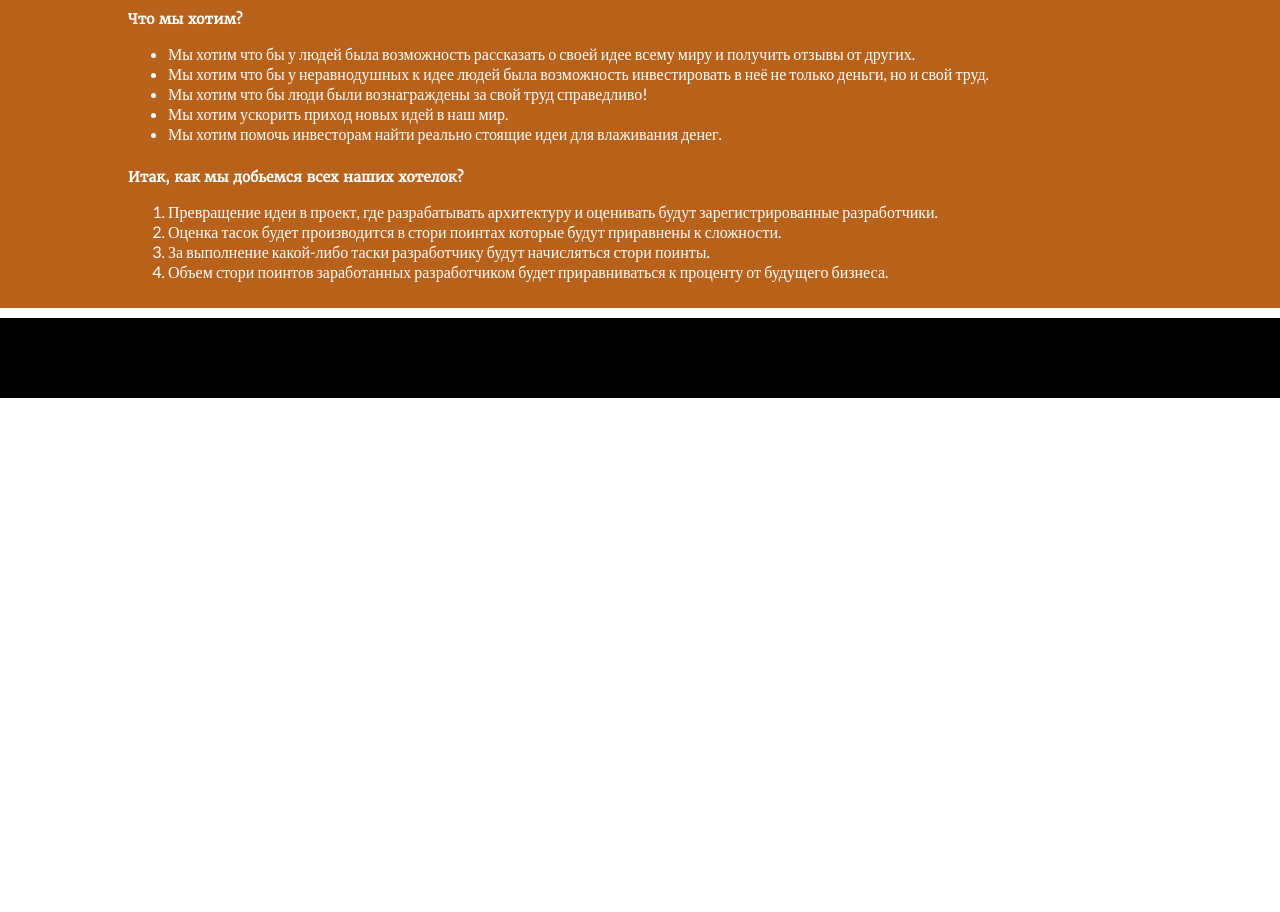
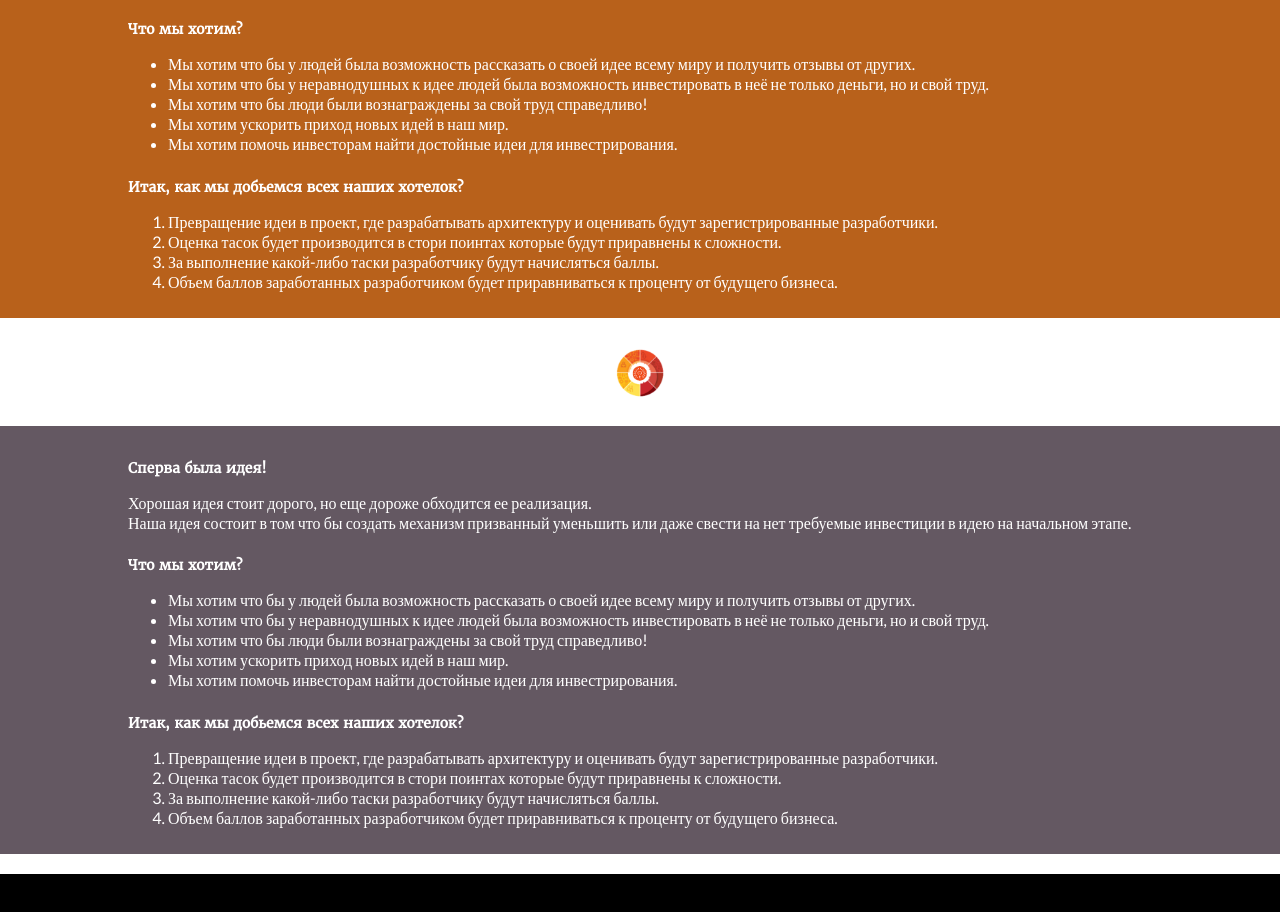
Before and after one commit to dvovna/ITIdea, a plain HTML site: page welcome.html in a window 1280 px wide. Shown: the part 1241-2153 px from the top of the page. Before the commit the page ends 1639 px from the top, so only its background shows below. Drawn offline with Linux system fonts and the light colour scheme.

Commit message:
project section impl;

```diff
--- a/css/style.css
+++ b/css/style.css
@@ -98,7 +98,7 @@ ul.icons-list li {
     width: 200px;
 }
 
-.small-icon {
+.icon.small-icon {
     background-size: 50%;
     background-position: 25px 0;
     padding-top: 75px;
@@ -109,17 +109,17 @@ ul.icons-list li {
     color: black;
 }
 
-.icon.idea-icon {
+.idea-icon {
     background-image: url("../images/idea-icon.jpg");
     background-position:  30px 0;
     background-repeat: no-repeat;
 }
-.icon.project-icon {
+.project-icon {
     background: url("../images/project-icon.png");
     background-position:  30px 0;
     background-repeat: no-repeat;
 }
-.icon.business-icon {
+.business-icon {
     background: url("../images/business-icon.jpg");
     background-position:  30px 2px;
     background-repeat: no-repeat;
@@ -147,26 +147,40 @@ ul.icons-list li {
 }
 /*</text-section>*/
 
-/*<idea-section>*/
-.idea-section {
+/*<description-section>*/
+.description-section {
+    padding: 10px 0;
     text-align: center;
     width: 100%;
 }
-
-.idea-section .text-section {
-    background-color: #b8611b;
+.description-section .text-section {
     text-align: left;
 }
+/*</description-section>*/
 
-.idea-section .text-section h5,
-.idea-section .text-section p,
-.idea-section .text-section ul li,
-.idea-section .text-section ol li{
+/*<idea-section>*/
+.idea-section.text-section {
+    background-color: #b8611b;
+}
+
+.idea-section.text-section h5,
+.project-section.text-section h5,
+.idea-section.text-section p,
+.project-section.text-section p,
+.idea-section.text-section ul li,
+.project-section.text-section ul li,
+.idea-section.text-section ol li,
+.project-section.text-section ol li {
     color: white;
 }
 
 /*</idea-section>*/
 
+/*<project-section>*/
+.project-section.text-section {
+    background-color: #645862;
+}
+/*</project-section>*/
 
 
 
--- a/welcome.html
+++ b/welcome.html
@@ -42,10 +42,10 @@
         </p>
     </section>
 
-    <section class="idea-section">
+    <section class="description-section">
         <div id="idea" class="icon idea-icon small-icon"></div>
 
-        <section class="text-section">
+        <section class="text-section idea-section">
             <h5 class="text-title">Сперва была идея!</h5>
             <p>
                 Хорошая идея стоит дорого, но еще дороже обходится ее реализация.<br/>
@@ -59,17 +59,46 @@
                 <li>Мы хотим что бы у неравнодушных к идее людей была возможность инвестировать в неё не только деньги, но и свой труд.</li>
                 <li>Мы хотим что бы люди были вознаграждены за свой труд справедливо!</li>
                 <li>Мы хотим ускорить приход новых идей в наш мир.</li>
-                <li>Мы хотим помочь инвесторам найти реально стоящие идеи для влаживания денег.</li>
+                <li>Мы хотим помочь инвесторам найти достойные идеи для инвестрирования.</li>
             </ul>
 
             <h5 class="text-title">Итак, как мы добьемся всех наших хотелок?</h5>
             <ol>
                 <li>Превращение идеи в проект, где разрабатывать архитектуру и оценивать будут зарегистрированные разработчики.</li>
                 <li>Оценка тасок будет производится в стори поинтах которые будут приравнены к сложности.</li>
-                <li>За выполнение какой-либо таски разработчику будут начисляться стори поинты.</li>
-                <li>Объем стори поинтов заработанных разработчиком будет приравниваться к проценту от будущего бизнеса.</li>
+                <li>За выполнение какой-либо таски разработчику будут начисляться баллы.</li>
+                <li>Объем баллов заработанных разработчиком будет приравниваться к проценту от будущего бизнеса.</li>
             </ol>
+        </section>
+    </section>
 
+    <section id="project" class="description-section">
+        <div class="icon project-icon small-icon"></div>
+
+        <section class="text-section project-section">
+            <h5 class="text-title">Сперва была идея!</h5>
+            <p>
+                Хорошая идея стоит дорого, но еще дороже обходится ее реализация.<br/>
+                Наша идея состоит в том что бы создать механизм призванный уменьшить или даже свести на нет
+                требуемые инвестиции в идею на начальном этапе.
+            </p>
+
+            <h5 class="text-title">Что мы хотим?</h5>
+            <ul>
+                <li>Мы хотим что бы у людей была возможность рассказать о своей идее всему миру и получить отзывы от других.</li>
+                <li>Мы хотим что бы у неравнодушных к идее людей была возможность инвестировать в неё не только деньги, но и свой труд.</li>
+                <li>Мы хотим что бы люди были вознаграждены за свой труд справедливо!</li>
+                <li>Мы хотим ускорить приход новых идей в наш мир.</li>
+                <li>Мы хотим помочь инвесторам найти достойные идеи для инвестрирования.</li>
+            </ul>
+
+            <h5 class="text-title">Итак, как мы добьемся всех наших хотелок?</h5>
+            <ol>
+                <li>Превращение идеи в проект, где разрабатывать архитектуру и оценивать будут зарегистрированные разработчики.</li>
+                <li>Оценка тасок будет производится в стори поинтах которые будут приравнены к сложности.</li>
+                <li>За выполнение какой-либо таски разработчику будут начисляться баллы.</li>
+                <li>Объем баллов заработанных разработчиком будет приравниваться к проценту от будущего бизнеса.</li>
+            </ol>
         </section>
     </section>
 </section>
```
